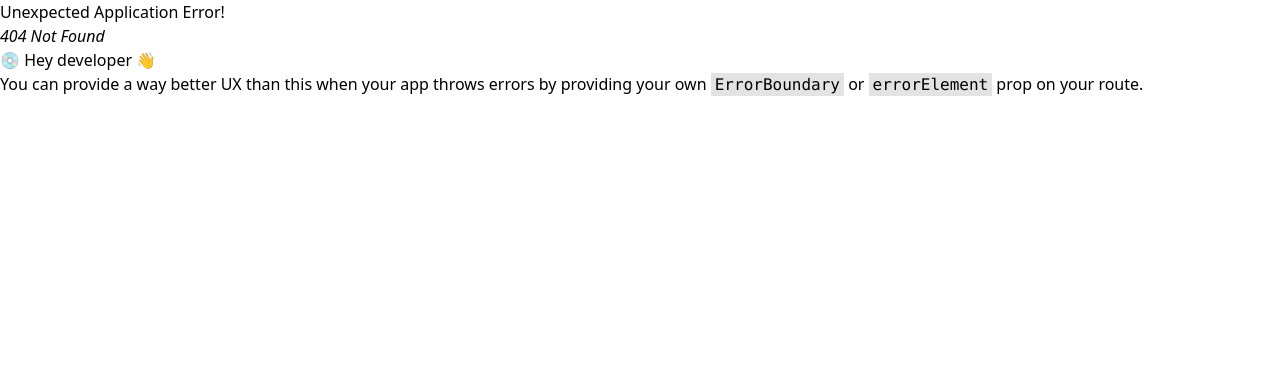
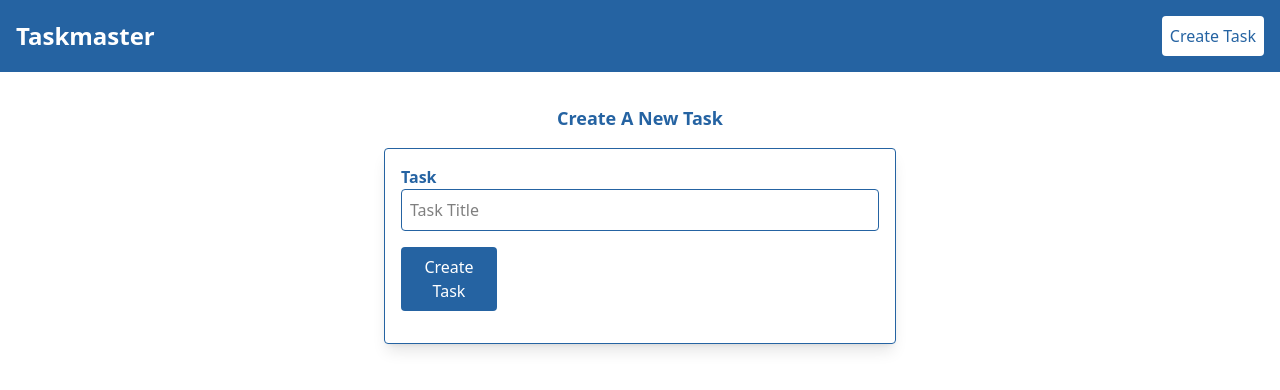
Before and after one commit to ELIE-MANI/taskmaster, a React app: page /create in a window 1280 px wide. Before the commit this address had no page. Shown: the top 390 px of the page. Built offline with nearby package versions, Linux system fonts and the light colour scheme; the HTML template or start-up script is replaced by a standard one.

Commit message:
feat: Create a task form

```diff
--- a/src/components/NavBar.jsx
+++ b/src/components/NavBar.jsx
@@ -5,7 +5,7 @@ function NavBar() {
     <>
    <div className=" bg-primary text-white p-4 flex items-center justify-between">
      <Link to="/" className="text-2xl font-bold">Taskmaster</Link>
-     <Link className="bg-white text-primary p-2 rounded">Create Task</Link>
+     <Link to="/create" className="bg-white text-primary p-2 rounded">Create Task</Link>
    </div>
     </>
   );
--- a/src/components/TaskCard.jsx
+++ b/src/components/TaskCard.jsx
@@ -3,7 +3,7 @@ function TaskCard({task} ) {
 <div className="w-lg mx-auto my-2 p-2 bg-primary text-white rounded shadow-2xl">
 <h2>{task.title}</h2>
 <span>
-  {task.completed ?"✅" :"❌"}
+  {/*task.completed ?"✅" :"❌"*/}
 </span>
 </div>
 
--- /dev/null
+++ b/src/pages/CreatePage.jsx
@@ -0,0 +1,22 @@
+import NavBar from "../components/NavBar";
+
+function CreatePage() {
+  return (
+    <>
+    <NavBar />
+    <h1 className="text-center mt-8 text-lg font-bold text-primary">
+      Create A New Task</h1>
+      <form >
+        <div className="flex flex-col max-w-lg mx-auto my-4 p-4 border border-primary rounded shadow-lg">
+          <label className="font-bold text-primary" htmlFor="task">Task</label>
+          <input className="border border-primary rounded p-2" type="text" id="task" name="task" placeholder="Task Title" required />
+          <button className="bg-primary text-white p-2 rounded w-24 my-4 cursor-pointer hover:bg-blue-500
+          hover:opacity-75 transition duration-500" type="submit">Create Task</button>
+          </div>
+
+      </form>
+    </>
+   );
+}
+
+export default CreatePage;
--- a/src/router/router.js
+++ b/src/router/router.js
@@ -1,12 +1,17 @@
 import { createBrowserRouter } from "react-router";
 import HomePage from "../pages/HomePage";
+import CreatePage from "../pages/CreatePage";
 
 const router = createBrowserRouter([
 
   {
     path: "/",
     Component: HomePage,
-  }
+  },
+  {
+    path: "/create",
+    Component: CreatePage,
+  },
 
 ])
 
```
